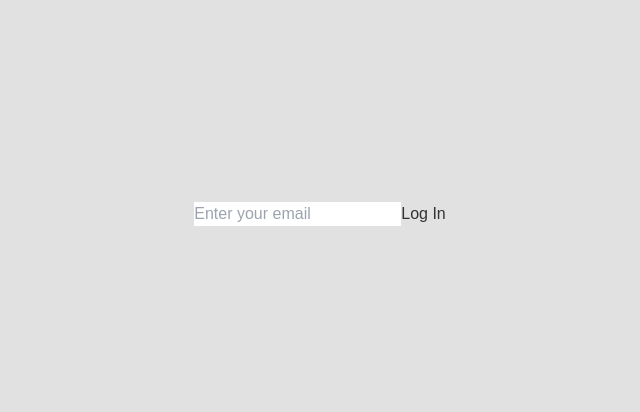
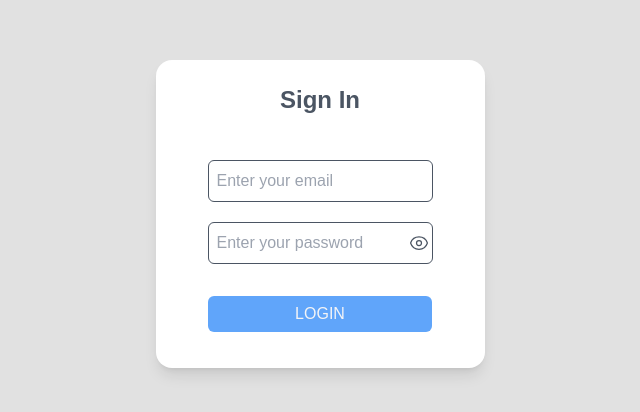
Before and after one commit to CPSC319-2025/404-Found-DAM, a Next.js app in the folder frontend/: page / in a window 1280 px wide. Shown: the part 186-598 px from the top of the page, without its empty margins (320-960 px from the left). Built offline with nearby package versions, Linux system fonts and the light colour scheme.

Commit message:
updated login page ui (#37)
* updated login page ui

* add handleLogin to the Login button

```diff
--- a/frontend/src/app/components/Login.tsx
+++ b/frontend/src/app/components/Login.tsx
@@ -3,6 +3,7 @@
 import { useState } from "react";
 import { login } from "@/app/utils/api/auth";
 import { getUserFromToken } from "@/app/utils/api/auth";
+import { EyeIcon, EyeSlashIcon } from "@heroicons/react/24/outline";
 
 interface LoginProps {
   setUser: any;
@@ -10,6 +11,8 @@ interface LoginProps {
 
 export default function Login({ setUser }: LoginProps) {
   const [email, setEmail] = useState("");
+  const [password, setPassword] = useState("");
+  const [showPassword, setShowPassword] = useState(false);
 
   const handleLogin = async () => {
     const token = await login(email);
@@ -23,16 +26,48 @@ export default function Login({ setUser }: LoginProps) {
 
   return (
     <div className="login-container">
+      <div className="flex flex-col p-6 shadow-lg w-full max-w-sm bg-white rounded-2xl h-full space-y-2 justify-center items-center hover:scale-105 transition-transform duration-200">
+        <h2 className="text-2xl font-semibold text-center mb-4 text-gray-600 pb-5">
+          Sign In
+        </h2>
+        <div className="flex flex-col space-y-5 m-4">
           <input
             type="email"
             value={email}
             onChange={(e) => setEmail(e.target.value)}
             placeholder="Enter your email"
-        className="input-email"
+            className="border border-gray-600 rounded-md p-2 mx-3 focus:outline-none focus:ring-1 focus:ring-blue-400"
           />
-      <button onClick={handleLogin} className="btn-login">
-        Log In
+          <div className="relative w-full">
+            <input
+              type={showPassword ? "text" : "password"}
+              value={password}
+              onChange={(e) => setPassword(e.target.value)}
+              placeholder="Enter your password"
+              className="border border-gray-600 rounded-md p-2 mx-3 focus:outline-none focus:ring-1 focus:ring-blue-400"
+            />
+            <button
+              type="button"
+              onClick={() => setShowPassword(!showPassword)}
+              className="absolute inset-y-0 right-4 text-gray-600"
+            >
+              {showPassword ? (
+                <EyeSlashIcon className="size-5 inset-y-0 flex items hover:scale-105 transition-transform duration-200" />
+              ) : (
+                <EyeIcon className="size-5 inset-y-0 flex items hover:scale-105 transition-transform duration-200" />
+              )}
             </button>
+          </div>
+        </div>
+        <div className="w-full y-full flex justify-center items-center pt-6 pb-3">
+          <button
+            onClick={handleLogin}
+            className="bg-blue-400 rounded-md w-4/5 py-1.5 hover:scale-105 transition-transform duration-200 hover:bg-blue-500 text-gray-100"
+          >
+            LOGIN
+          </button>
+        </div>
+      </div>
     </div>
   );
 }
```
Lines whose indentation alone changed are shown as unchanged.
